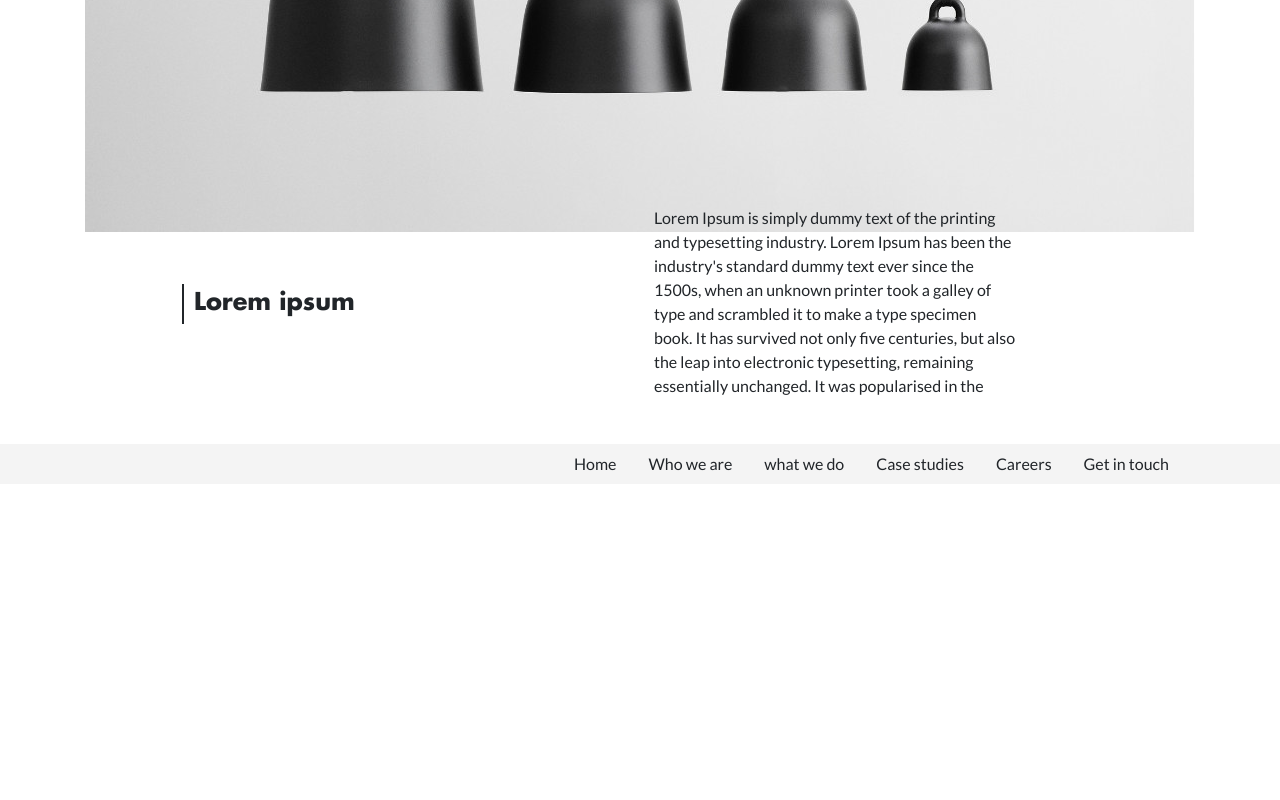
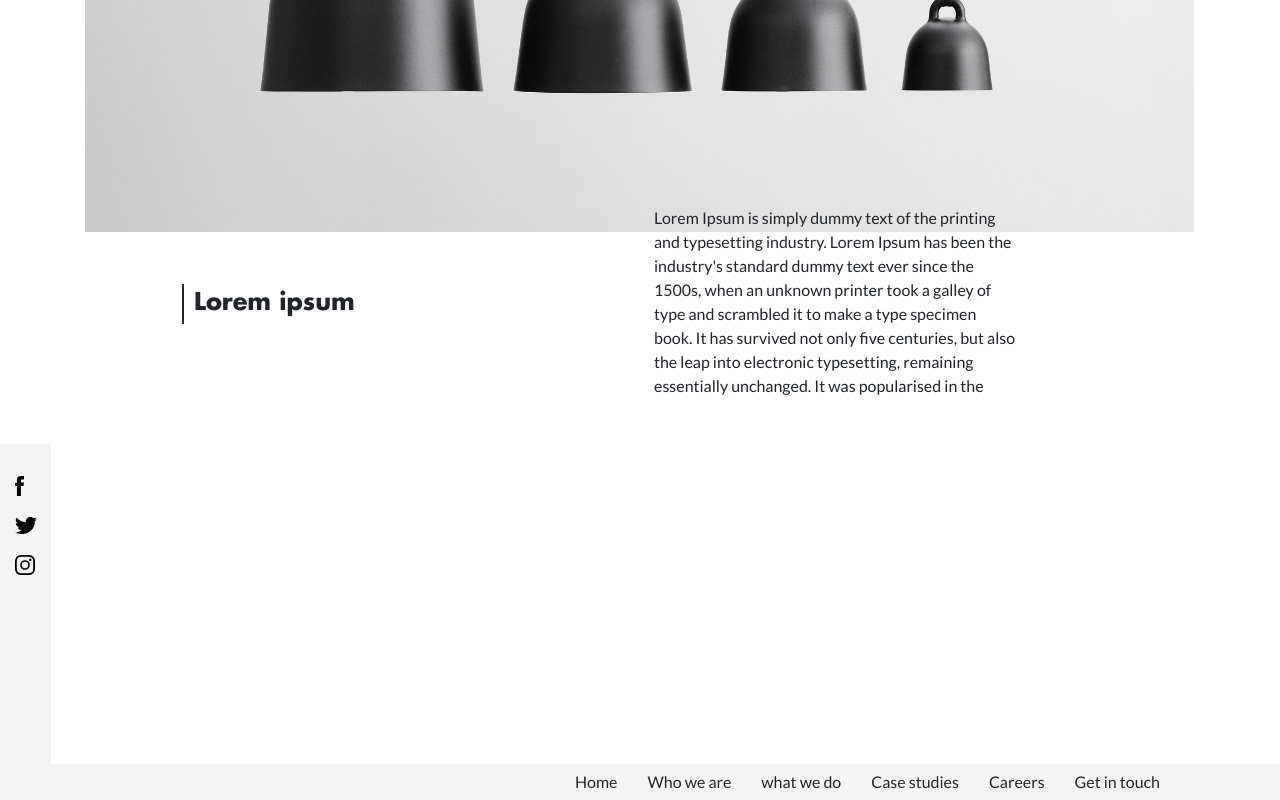
Before and after one commit to tzvika100/Furniture-site, a plain HTML site: page index.html in a window 1280 px wide. Shown: the part 3541-4341 px from the top of the page. Before the commit the page ends 4025 px from the top, so only its background shows below. Drawn offline with nearby package versions, Linux system fonts and the light colour scheme.

Commit message:
Footer-Social-Icons

```diff
--- a/index.html
+++ b/index.html
@@ -245,9 +245,28 @@
             </div>
         </article>
     </div>
-        <footer class="site-footer">
+
+    <dive class="side-footer d-flex justify-content-center background-footer">
+
+                    <div class="social-icon">
+                        <figure class="icon1">
+                            <a href="#" ><img src="svg-icons/Facebook.svg"></a>
+                        </figure>
+
+                        <figure class="icon2">
+                            <a href="#"><img src="svg-icons/Twitter.svg"></a>
+                        </figure>
+
+                        <figure class="icon3">
+                            <a href="#"><img src="svg-icons/Instagram.svg"></a>
+                        </figure>
+                    </div>
+
+    </dive>
+
+    <footer class="site-footer">
+
         <div class="container-fluid background-footer">
-
             <nav class="nav justify-content-end">
                 <li class="nav-item">
                     <a class="nav-link" href="#">Home</a>
--- a/style.css
+++ b/style.css
@@ -124,17 +124,41 @@ img {
     left:584px;
 }
 
-/* footer Navs */
+/* Footer Side Social Icons  */
+.side-footer {
+    width: 4%;
+    height: 40vh;
+}
+
+.side-footer .social-icon{
+    margin-top:30px;
+}
+
+.side-footer a{
+    padding:2px 2px;
+}
+
+.side-footer a img, .side-footer a{
+    display:block;
+    margin-bottom:1px;
+}
+
+/* Footer Navs */
 .background-footer{
 background-color: #F4F4F4;
 }
 
+.site-footer li:not(:last-child){
+    margin-right: 20px;
+}
+
+.site-footer li:last-child {
+    margin-right:100px;
+
+}
+
 .site-footer a{
     color: currentColor;
-    padding:2px 5x;
+    padding:6px 5px;
     font-size:16px;
 }
-.site-footer li:last-child {
-    margin-right:80px;
-
-}
```
Also changed, not shown: svg-icons/Facebook.svg (added), svg-icons/Instagram.svg (added), svg-icons/Twitter.svg (added).
